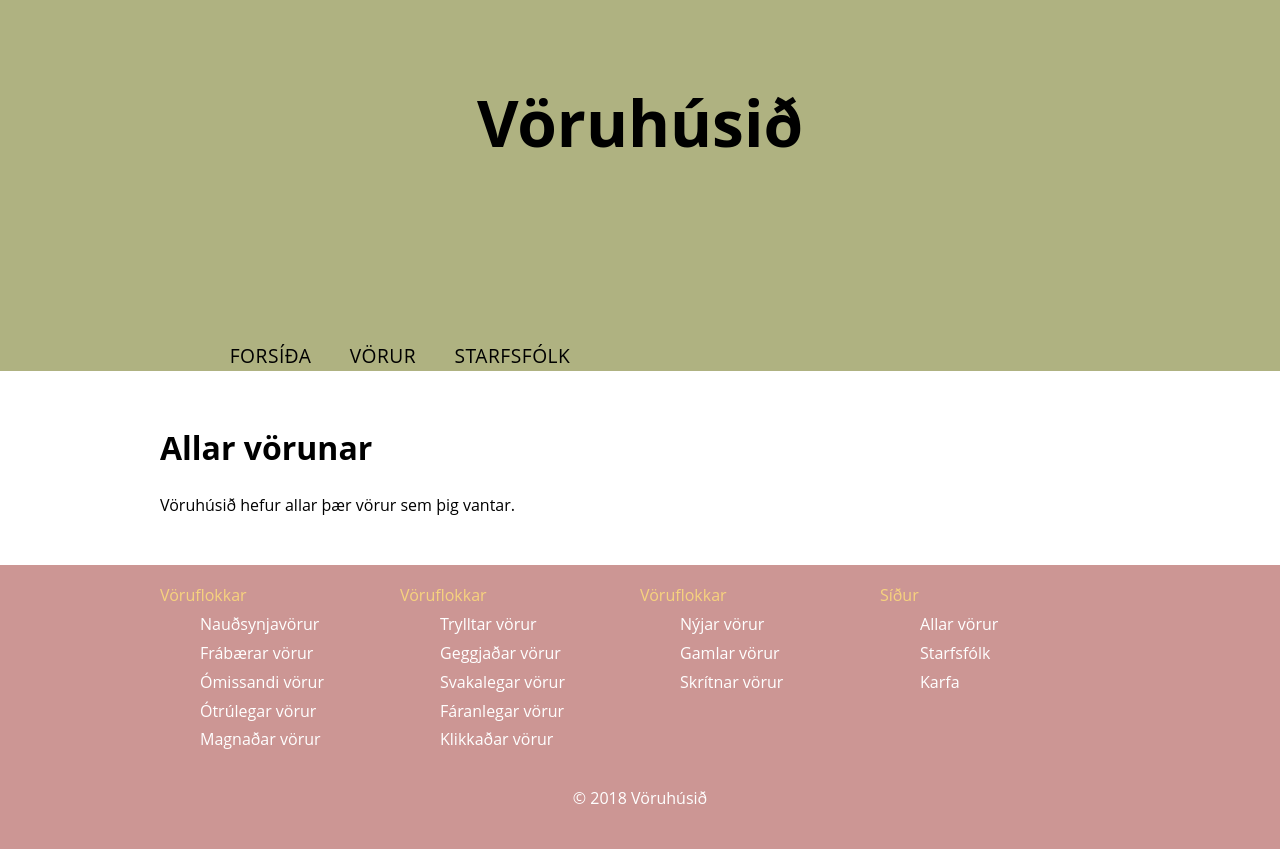
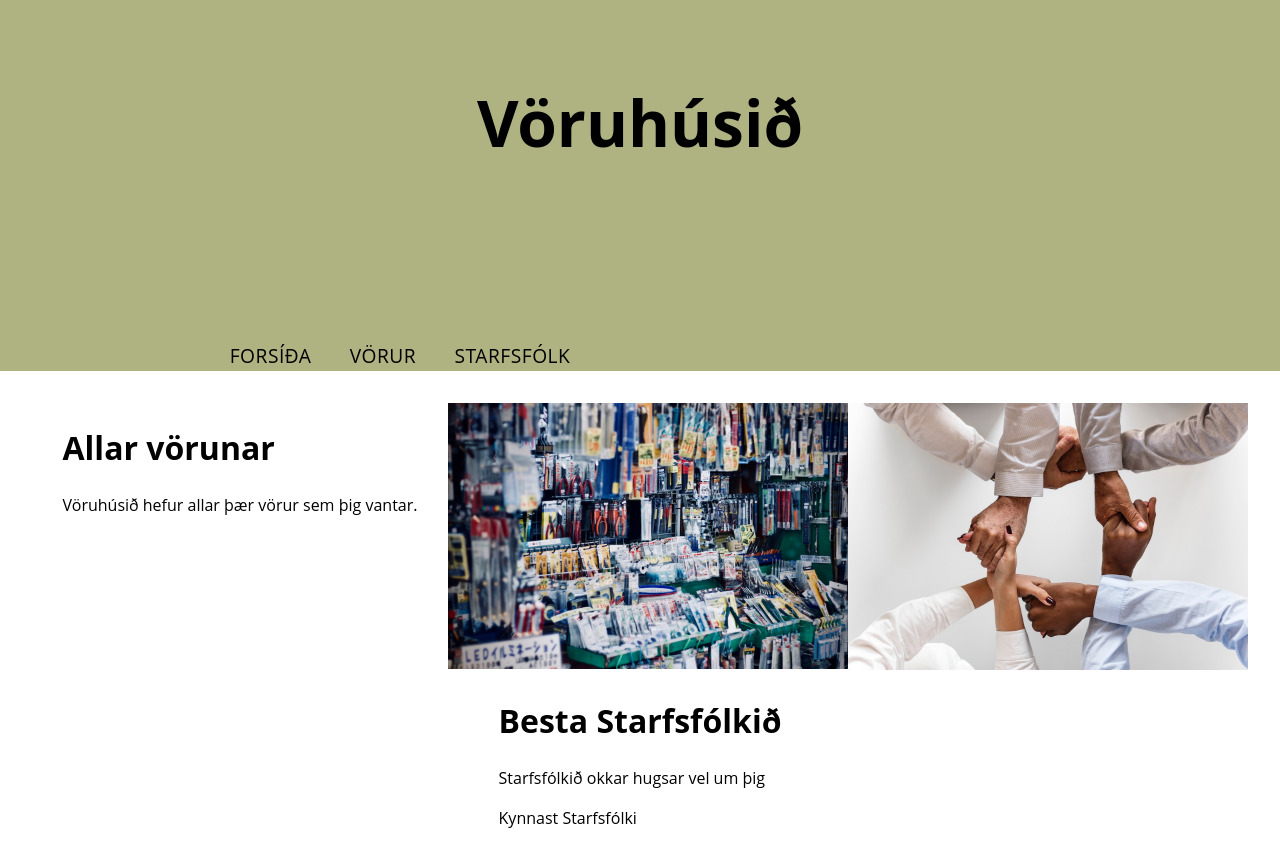
Before and after one commit to saemithor97/Hopaverkefni_1, a website: page index.html in a window 1280 px wide. Shown: the top 849 px of the page. Before the commit the page ends 826 px from the top, so only its background shows below. Drawn offline with Linux system fonts and the light colour scheme.

Commit message:
Semi rétt frosíða

```diff
--- a/index.html
+++ b/index.html
@@ -29,6 +29,17 @@
       <div class="container">
         <h1>Allar vörunar </h1>
         <p> Vöruhúsið hefur allar þær vörur sem þig vantar. </p>
+      </div>
+      <div class="container2">
+          <img src="../img/products.jpg" alt="products">
+      </div>
+      <div class="container3">
+          <img src="../img/team.jpg" alt="team">
+      </div>
+      <div class="container4">
+          <h1>Besta Starfsfólkið</h1>
+          <p> Starfsfólkið okkar hugsar vel um þig</p>
+          <p>Kynnast Starfsfólki</p>
       </div>
     </main>
     <footer class="container col-III" >
--- a/styles.css
+++ b/styles.css
@@ -22,7 +22,30 @@ body
 	color: black;
 	margin: 0;
 }
+
+.white
+{
+	width: 100%;
+	display: flex;
+	flex-wrap: wrap;
+	justify-content: center;
+}
 .container
+{
+	max-width: 60em;
+	margin: 0 auto;
+}
+.container2 img
+{
+    width: 400px;
+	height: auto;
+}
+.container3 img
+{
+    width: 400px;
+    height: auto;
+}
+.container4
 {
 	max-width: 60em;
 	margin: 0 auto;
```
